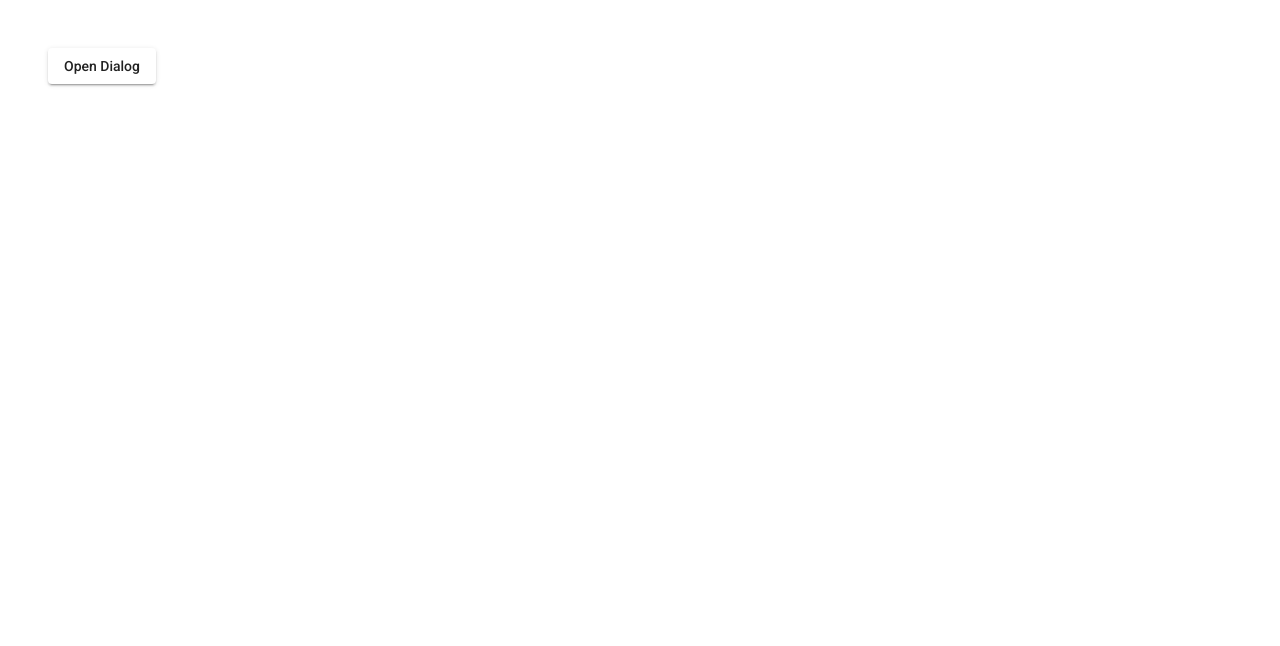
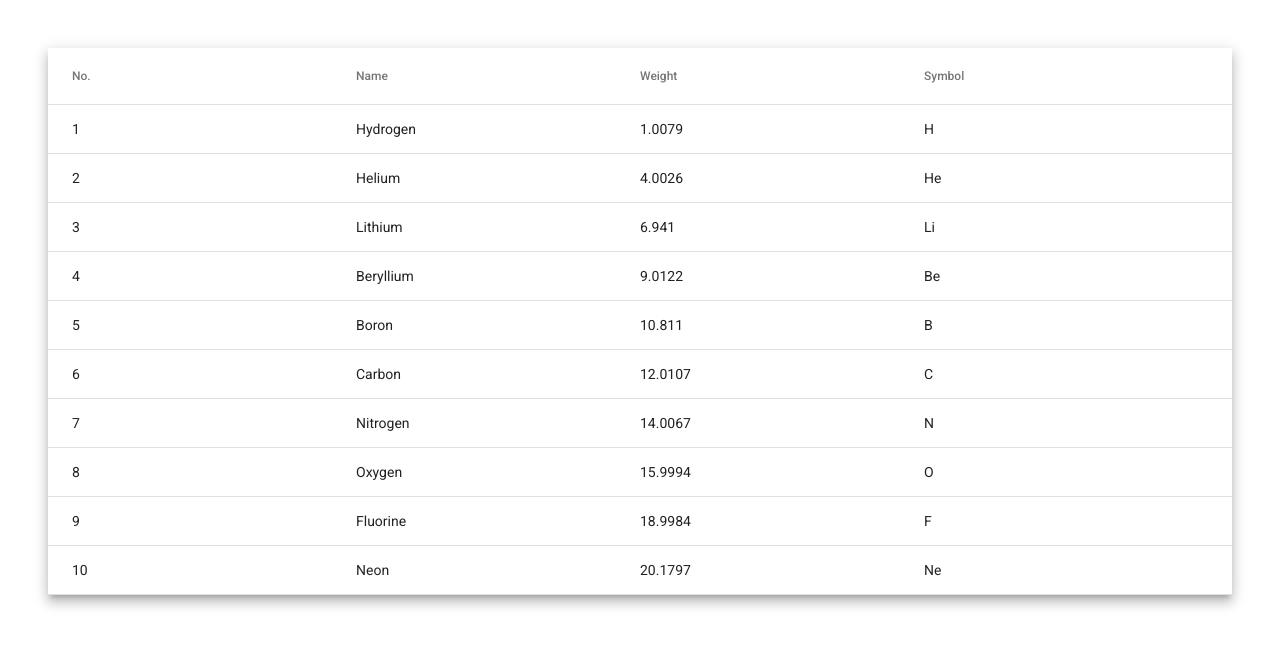
Before and after one commit to Eisten1996/material-demo, an Angular app: page / in a window 1280 px wide. Shown: the top 646 px of the page. Built offline with nearby package versions, Linux system fonts and the light colour scheme.

Commit message:
Data table

```diff
--- a/src/app/app.component.css
+++ b/src/app/app.component.css
@@ -1,3 +1,7 @@
 div {
   padding: 3rem;
 }
+
+table {
+  width: 100%;
+}
--- a/src/app/app.component.html
+++ b/src/app/app.component.html
@@ -1,5 +1,30 @@
 <div>
-  <button mat-raised-button (click)="openDialog()">
-    Open Dialog
-  </button>
+  <mat-table [dataSource]="dataSource" class="mat-elevation-z8">
+    <!-- Position Column -->
+    <ng-container matColumnDef="position">
+      <mat-header-cell *matHeaderCellDef> No. </mat-header-cell>
+      <mat-cell *matCellDef="let element"> {{ element.position }} </mat-cell>
+    </ng-container>
+
+    <!-- Name Column -->
+    <ng-container matColumnDef="name">
+      <mat-header-cell *matHeaderCellDef> Name </mat-header-cell>
+      <mat-cell *matCellDef="let element"> {{ element.name }} </mat-cell>
+    </ng-container>
+
+    <!-- Weight Column -->
+    <ng-container matColumnDef="weight">
+      <mat-header-cell *matHeaderCellDef> Weight </mat-header-cell>
+      <mat-cell *matCellDef="let element"> {{ element.weight }} </mat-cell>
+    </ng-container>
+
+    <!-- Symbol Column -->
+    <ng-container matColumnDef="symbol">
+      <mat-header-cell *matHeaderCellDef> Symbol </mat-header-cell>
+      <mat-cell *matCellDef="let element"> {{ element.symbol }} </mat-cell>
+    </ng-container>
+
+    <mat-header-row *matHeaderRowDef="displayedColumns"></mat-header-row>
+    <mat-row *matRowDef="let row; columns: displayedColumns"></mat-row>
+  </mat-table>
 </div>
--- a/src/app/app.component.ts
+++ b/src/app/app.component.ts
@@ -1,6 +1,24 @@
 import { Component } from '@angular/core';
-import { MatDialog } from '@angular/material/dialog';
-import { DialogExampleComponent } from './dialog-example/dialog-example.component';
+
+export interface PeriodicElement {
+  name: string;
+  position: number;
+  weight: number;
+  symbol: string;
+}
+
+const ELEMENT_DATA: PeriodicElement[] = [
+  { position: 1, name: 'Hydrogen', weight: 1.0079, symbol: 'H' },
+  { position: 2, name: 'Helium', weight: 4.0026, symbol: 'He' },
+  { position: 3, name: 'Lithium', weight: 6.941, symbol: 'Li' },
+  { position: 4, name: 'Beryllium', weight: 9.0122, symbol: 'Be' },
+  { position: 5, name: 'Boron', weight: 10.811, symbol: 'B' },
+  { position: 6, name: 'Carbon', weight: 12.0107, symbol: 'C' },
+  { position: 7, name: 'Nitrogen', weight: 14.0067, symbol: 'N' },
+  { position: 8, name: 'Oxygen', weight: 15.9994, symbol: 'O' },
+  { position: 9, name: 'Fluorine', weight: 18.9984, symbol: 'F' },
+  { position: 10, name: 'Neon', weight: 20.1797, symbol: 'Ne' },
+];
 
 @Component({
   selector: 'app-root',
@@ -9,13 +27,6 @@
 })
 export class AppComponent {
   title = 'material-demo';
-  constructor(public dialog: MatDialog) {}
-  openDialog() {
-    let dialogRef = this.dialog.open(DialogExampleComponent, {
-      data: { name: 'Viswash' },
-    });
-    dialogRef.afterClosed().subscribe((resolve) => {
-      console.log(`Dialog resolve : ${resolve}`);
-    });
-  }
+  displayedColumns: string[] = ['position', 'name', 'weight', 'symbol'];
+  dataSource = ELEMENT_DATA;
 }
--- a/src/app/app.module.ts
+++ b/src/app/app.module.ts
@@ -6,11 +6,9 @@
 import { AppRoutingModule } from './app-routing.module';
 import { AppComponent } from './app.component';
 import { MaterialModule } from './material/material.module';
-import { DialogExampleComponent } from './dialog-example/dialog-example.component';
 
 @NgModule({
-  declarations: [AppComponent, DialogExampleComponent],
-  entryComponents: [DialogExampleComponent],
+  declarations: [AppComponent],
   imports: [
     BrowserModule,
     AppRoutingModule,
--- a/src/app/dialog-example/dialog-example.component.html
+++ /dev/null
@@ -1,14 +0,0 @@
-<div>
-  <h2 mat-dialog-title>Session timeout</h2>
-  <mat-dialog-content>
-    Hi {{ data.name }}. You will be logged out due to inactivity
-  </mat-dialog-content>
-  <mat-dialog-actions>
-    <button mat-button mat-dialog-close mat-dialog-close="true">
-      Keep me logged in
-    </button>
-    <button mat-button mat-dialog-close mat-dialog-close="false">
-      Log out
-    </button>
-  </mat-dialog-actions>
-</div>
--- a/src/app/dialog-example/dialog-example.component.ts
+++ /dev/null
@@ -1,13 +0,0 @@
-import { Component, OnInit, Inject } from '@angular/core';
-import { MAT_DIALOG_DATA } from '@angular/material/dialog';
-
-@Component({
-  selector: 'app-dialog-example',
-  templateUrl: './dialog-example.component.html',
-  styleUrls: ['./dialog-example.component.css'],
-})
-export class DialogExampleComponent implements OnInit {
-  constructor(@Inject(MAT_DIALOG_DATA) public data: any) {}
-
-  ngOnInit(): void {}
-}
--- a/src/app/material/material.module.ts
+++ b/src/app/material/material.module.ts
@@ -25,6 +25,7 @@
 import { MatTooltipModule } from '@angular/material/tooltip';
 import { MatSnackBarModule } from '@angular/material/snack-bar';
 import { MatDialogModule } from '@angular/material/dialog';
+import { MatTableModule } from '@angular/material/table';
 
 const material = [
   MatButtonModule,
@@ -53,6 +54,7 @@
   MatTooltipModule,
   MatSnackBarModule,
   MatDialogModule,
+  MatTableModule,
 ];
 
 @NgModule({
```
Also changed, not shown: src/app/dialog-example/dialog-example.component.css (deleted), 1 other file (tests, documents, lock files or other folders).
